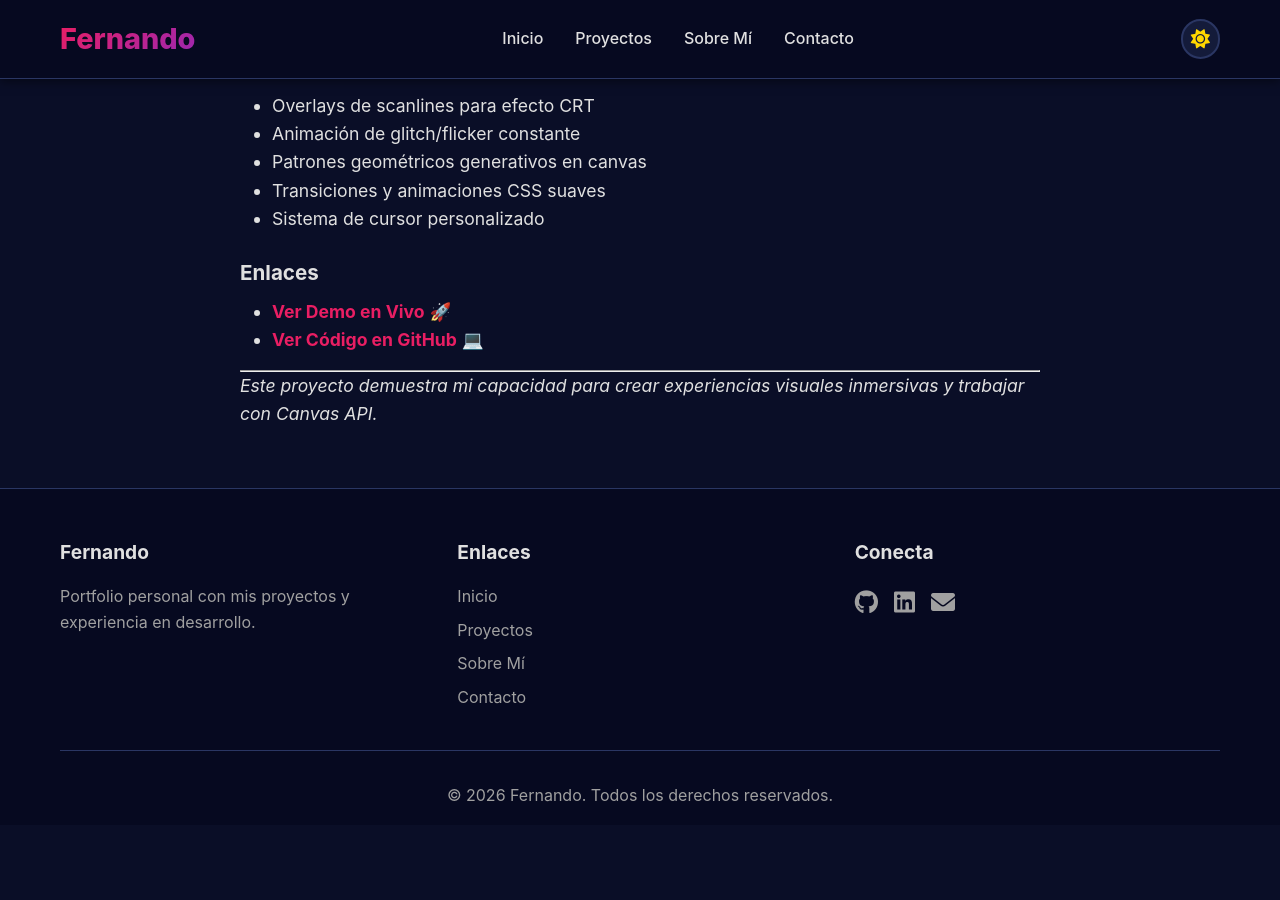
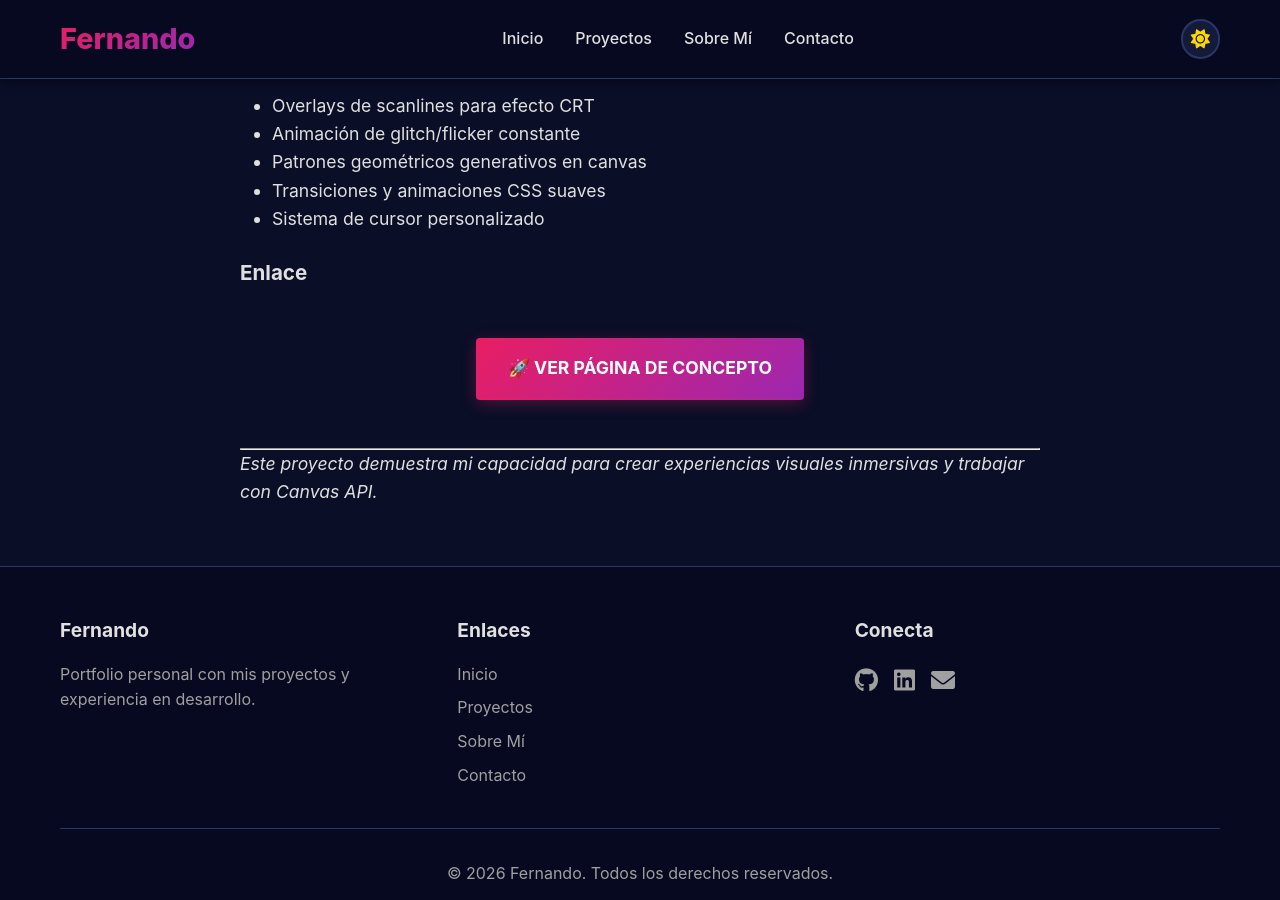
Before and after one commit to Dunlag/fernando, a Jekyll site: the page built from _projects/error-404.md, in a window 1280 px wide and 900 px high, scrolled down 806 px. Built offline with Jekyll 4.4.1, drawn with Linux system fonts in a browser that asks for light colours; before the commit the page ends 1631 px from its top, so only the background shows below that.

Commit message:
revision el md

```diff
--- a/_projects/error-404.md
+++ b/_projects/error-404.md
@@ -38,10 +38,13 @@ Página de error 404 con diseño futurista y efectos visuales inspirados en inte
 - Transiciones y animaciones CSS suaves
 - Sistema de cursor personalizado
 
-### Enlaces
+### Enlace
 
-- **[Ver Demo en Vivo]({{ '/proyectos/error-404/' | relative_url }})** 🚀
-- **[Ver Código en GitHub](https://github.com/Dunlag)** 💻
+<div style="text-align: center; margin: 3rem 0;">
+    <a href="/fernando/proyectos/error-404/" class="btn-primary" style="display: inline-block; padding: 1rem 2rem; background: linear-gradient(135deg, #e91e63, #9c27b0); color: white; text-decoration: none; border-radius: 4px; font-weight: bold; box-shadow: 0 4px 15px rgba(233, 30, 99, 0.3); transition: all 0.3s ease;">
+        🚀 VER PÁGINA DE CONCEPTO
+    </a>
+</div>
 
 ---
 
```
